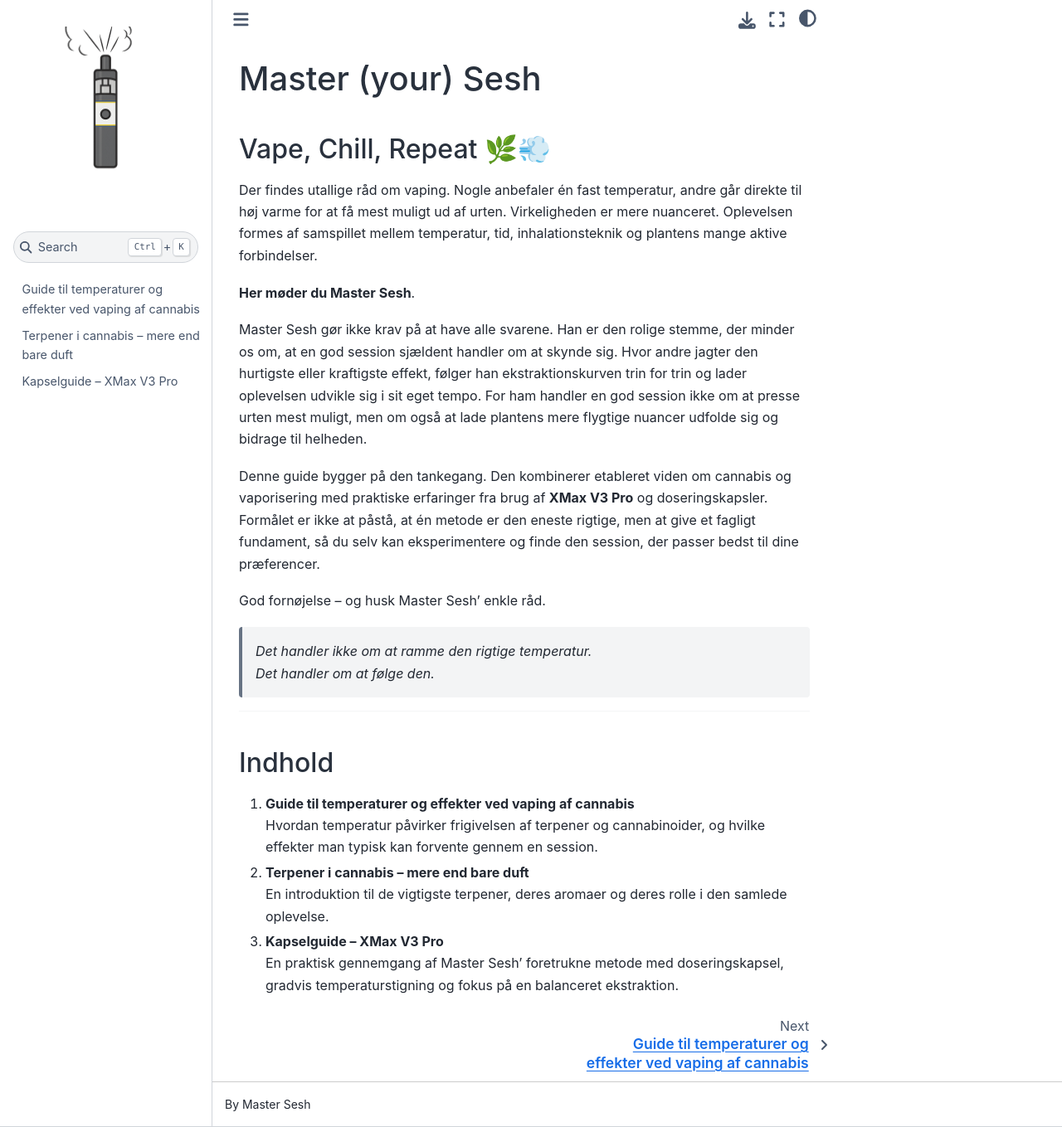
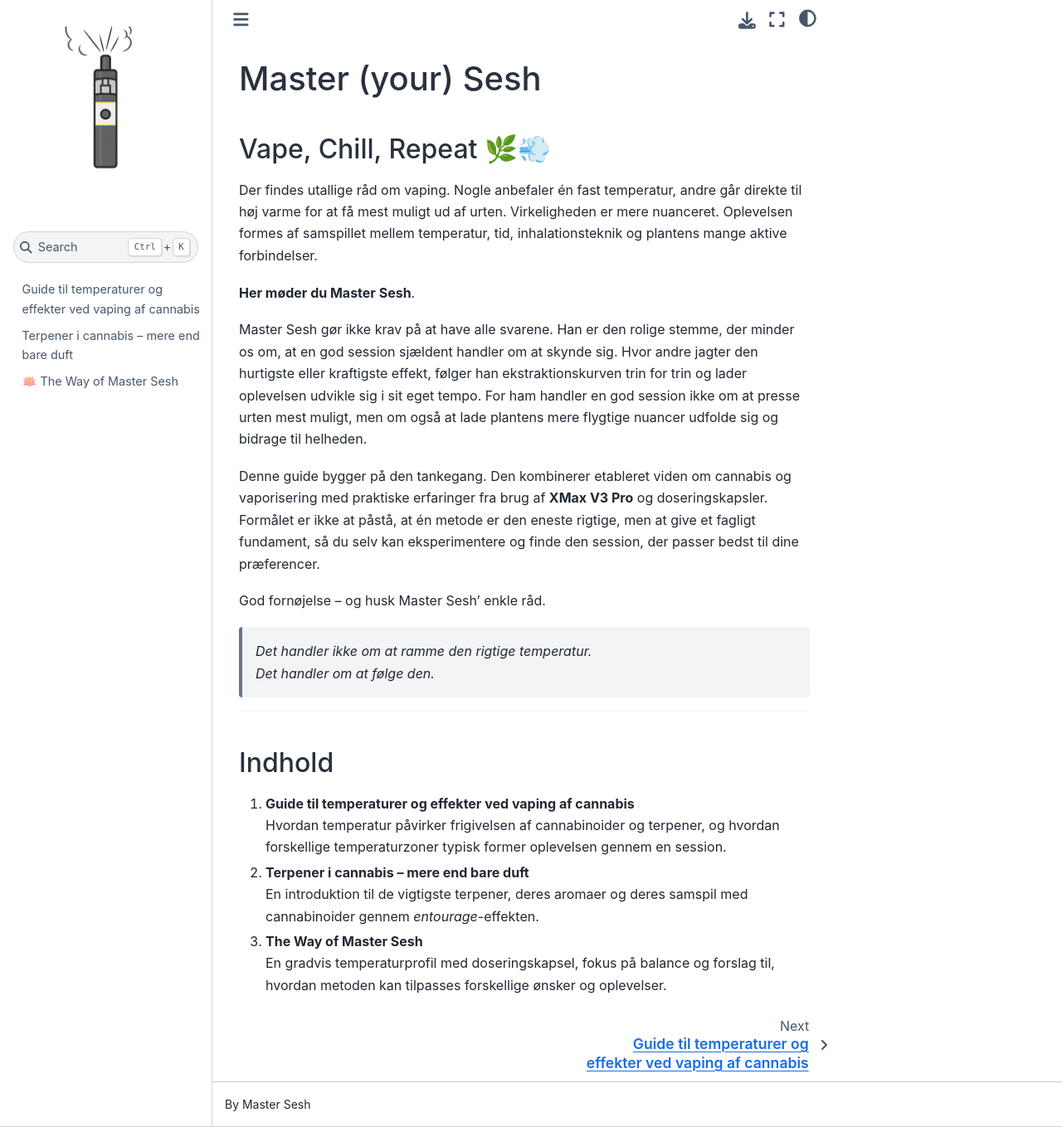
Before and after one commit to misterpoxycat/sesh, a Jupyter Book: the page built from docs/intro.md, in a window 1280 px wide and 1359 px high. Shown: the whole window at 83% size. Built offline with Jupyter Book 1.0.4 settings and Sphinx 7.4.7 and the Sphinx Book theme 1.1.4, drawn with Linux system fonts in a browser that asks for light colours.

Commit message:
nye filnavne og toc

```diff
--- a/_toc.yml
+++ b/_toc.yml
@@ -7,4 +7,4 @@ root: docs/intro
 chapters:
   - file: docs/temperaturer
   - file: docs/terpener
-  - file: docs/kapsel
+  - file: docs/mastersesh
--- a/docs/intro.md
+++ b/docs/intro.md
@@ -25,14 +25,14 @@ God fornøjelse – og husk Master Sesh' enkle råd.
 
 ## Indhold
 
-1. **Guide til temperaturer og effekter ved vaping af cannabis**\
-   Hvordan temperatur påvirker frigivelsen af terpener og cannabinoider, og hvilke effekter man typisk kan forvente gennem en session.
+1. **Guide til temperaturer og effekter ved vaping af cannabis**
+   Hvordan temperatur påvirker frigivelsen af cannabinoider og terpener, og hvordan forskellige temperaturzoner typisk former oplevelsen gennem en session.
 
-2. **Terpener i cannabis – mere end bare duft**\
-   En introduktion til de vigtigste terpener, deres aromaer og deres rolle i den samlede oplevelse.
+2. **Terpener i cannabis – mere end bare duft**
+   En introduktion til de vigtigste terpener, deres aromaer og deres samspil med cannabinoider gennem *entourage*-effekten.
 
-3. **Kapselguide – XMax V3 Pro**\
-   En praktisk gennemgang af Master Sesh' foretrukne metode med doseringskapsel, gradvis temperaturstigning og fokus på en balanceret ekstraktion.
+3. **The Way of Master Sesh**
+   En gradvis temperaturprofil med doseringskapsel, fokus på balance og forslag til, hvordan metoden kan tilpasses forskellige ønsker og oplevelser.
 
 <!--
 ### Kapitler
```
Also changed, not shown: docs/mastersesh.ipynb.
